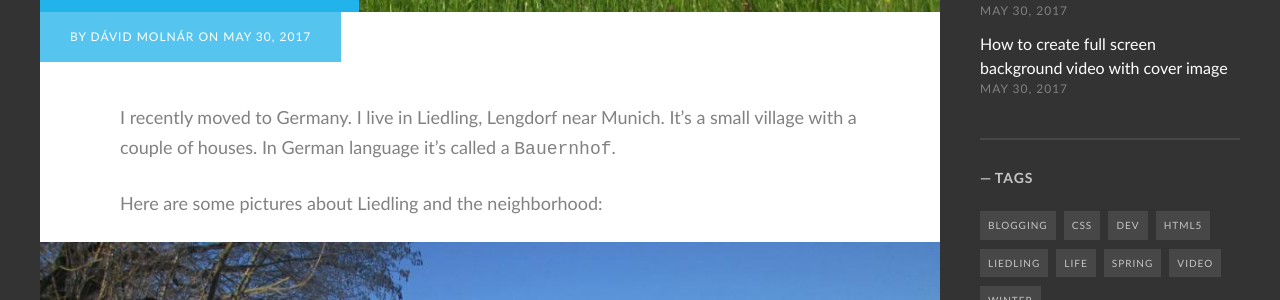
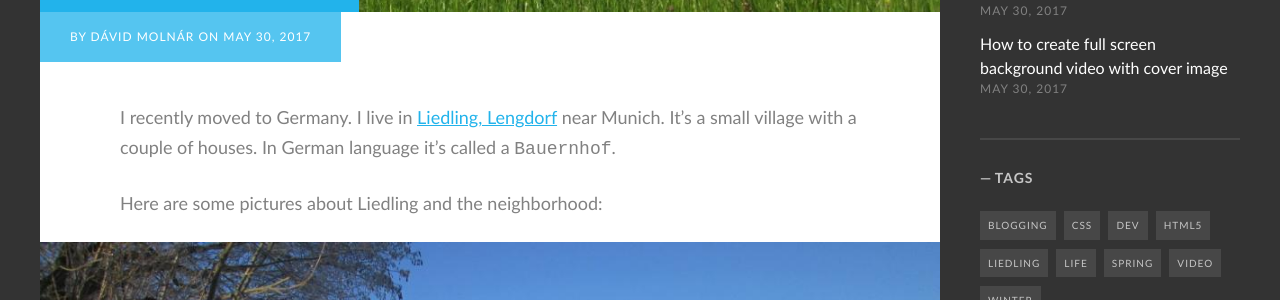
Before and after one commit to mdavid626/blog, a Jekyll site: the page built from _posts/2017-05-30-Where-do-I-live-Liedling.md, in a window 1280 px wide and 900 px high, scrolled down 583 px. Shown: the part 154-454 px from the top of the window. Built offline with Jekyll 4.4.1, drawn with Linux system fonts in a browser that asks for light colours; some web fonts are replaced; comment, search, counter and statistics services are not loaded; part of the change alters nothing that is shown.

```diff
--- a/_posts/2017-05-30-Where-do-I-live-Liedling.md
+++ b/_posts/2017-05-30-Where-do-I-live-Liedling.md
@@ -6,7 +6,7 @@ banner_image: Liedling-IMG_3722.JPG
 tags: [blogging, life, liedling, spring, winter]
 ---
 
-I recently moved to Germany. I live in Liedling, Lengdorf near Munich. It's a small village with a couple of houses. In German language it's called a `Bauernhof`.
+I recently moved to Germany. I live in [Liedling, Lengdorf](https://www.google.de/maps/place/48%C2%B016'44.8%22N+12%C2%B001'47.7%22E/@48.279109,12.0286593,448m/data=!3m2!1e3!4b1!4m5!3m4!1s0x0:0x0!8m2!3d48.279109!4d12.029926) near Munich. It's a small village with a couple of houses. In German language it's called a `Bauernhof`.
 
 <!--more-->
 
```
